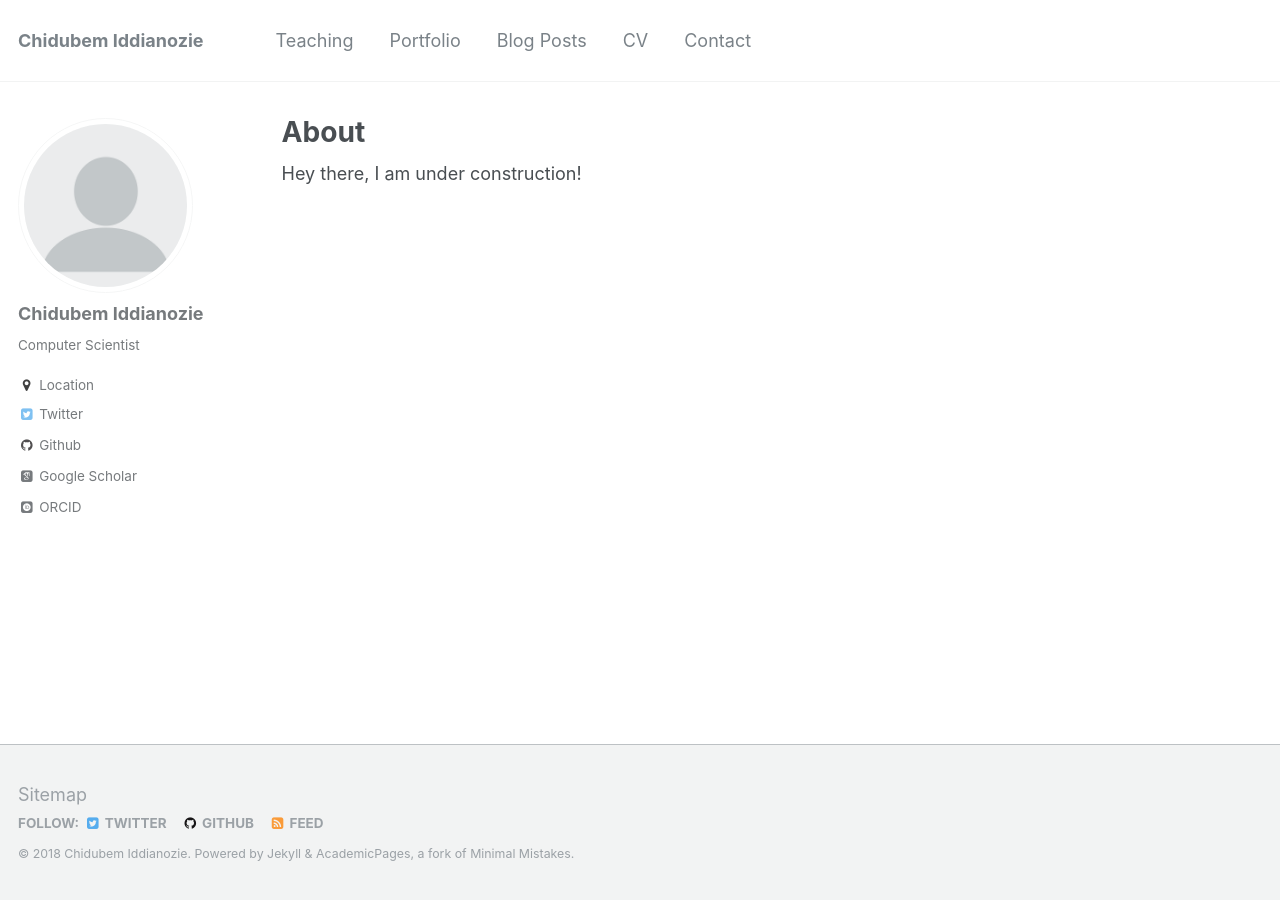
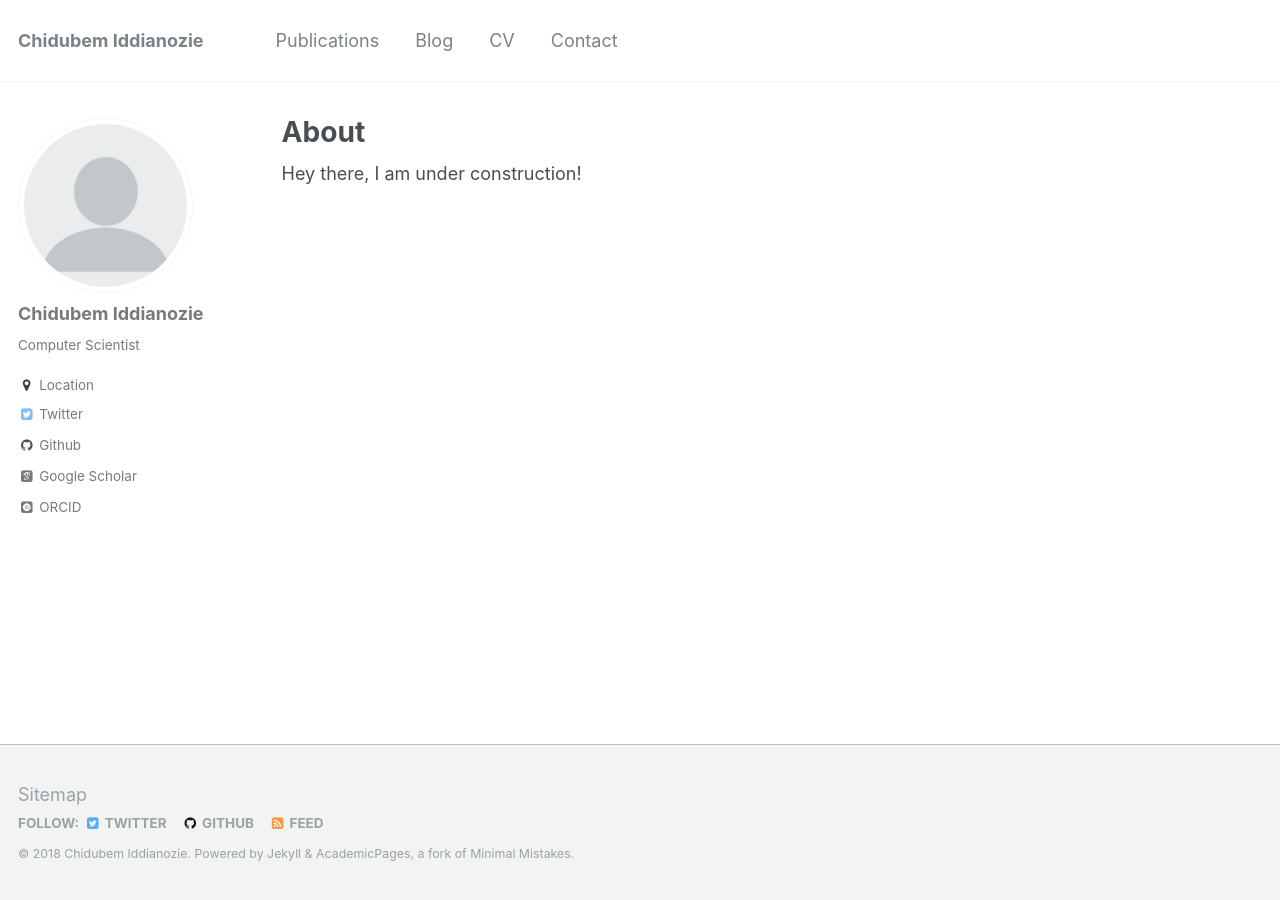
Before and after one commit to chiddianozie/chidubem-iddianozie, a Jekyll site: the page built from _pages/about.md, in a window 1280 px wide. Built offline with Jekyll 4.4.1, drawn with Linux system fonts in a browser that asks for light colours; some web fonts are replaced.

Commit message:
changed header tabs

```diff
--- a/_data/navigation.yml
+++ b/_data/navigation.yml
@@ -1,18 +1,18 @@
 # main links links
 main:
-#   - title: "Publications"
-#     url: /publications/
+  - title: "Publications"
+    url: /publications/
 
 #   - title: "Talks"
 #     url: /talks/
 
-  - title: "Teaching"
-    url: /teaching/
+  # - title: "Teaching"
+  #   url: /teaching/
 
-  - title: "Portfolio"
-    url: /portfolio/
+  # - title: "Portfolio"
+  #   url: /portfolio/
 
-  - title: "Blog Posts"
+  - title: "Blog"
     url: /year-archive/
 
   - title: "CV"
```
